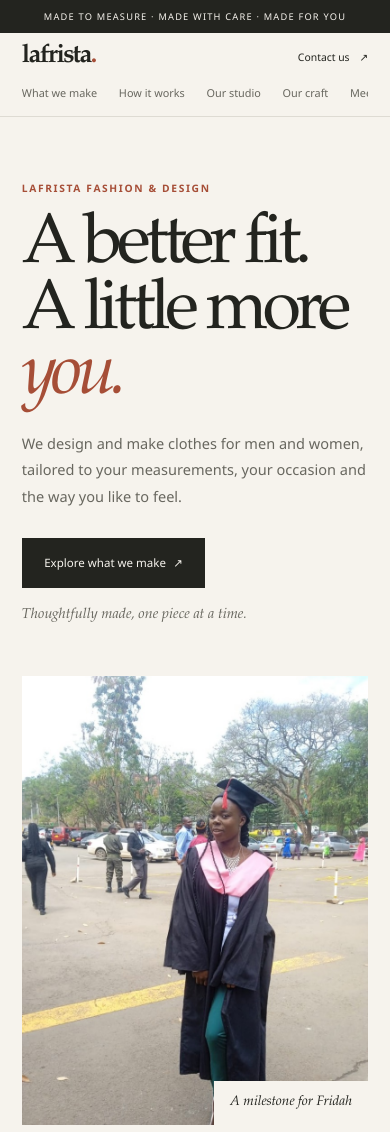
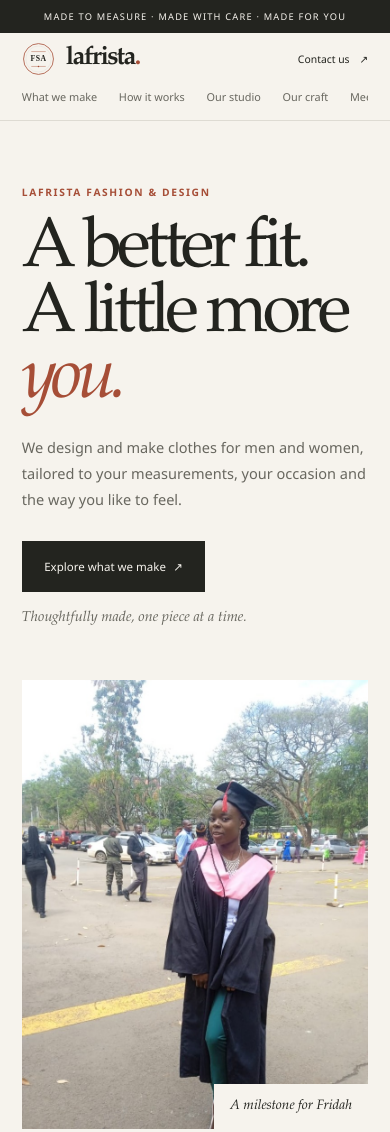
Before and after one commit to omondistephen397-oss/Lafrista, a plain HTML site: page index.html in a window 390 px wide. Shown: the top 1132 px of the page. Drawn offline with Linux system fonts and the light colour scheme.

Commit message:
Add Lafrista FSA logo
Publish the responsive FSA monogram beside the Lafrista wordmark.

```diff
--- a/index.html
+++ b/index.html
@@ -14,7 +14,10 @@
 
     <header class="site-header">
       <div class="header-inner">
-        <a class="wordmark" href="#home" aria-label="Lafrista home">lafrista<span>.</span></a>
+        <a class="wordmark brand-lockup" href="#home" aria-label="Lafrista home; FSA for Fridah, Stephen and Andy">
+          <img class="brand-mark" src="images/lafrista-fsa-mark.svg" alt="">
+          <span class="wordmark-label">lafrista<span>.</span></span>
+        </a>
         <nav class="main-nav" aria-label="Main navigation">
           <a href="#services">What we make</a>
           <a href="#process">How it works</a>
@@ -244,7 +247,10 @@
     </main>
 
     <footer class="site-footer">
-      <a class="wordmark" href="#home" aria-label="Lafrista home">lafrista<span>.</span></a>
+      <a class="wordmark brand-lockup" href="#home" aria-label="Lafrista home; FSA for Fridah, Stephen and Andy">
+        <img class="brand-mark" src="images/lafrista-fsa-mark.svg" alt="">
+        <span class="wordmark-label">lafrista<span>.</span></span>
+      </a>
       <p>Wear what feels like you.</p>
       <a class="text-link" href="mailto:fridahwanjawa600@gmail.com">Say hello <span aria-hidden="true">↗</span></a>
       <small>© 2026 Lafrista Fashion &amp; Design. Made with care.</small>
--- a/styles.css
+++ b/styles.css
@@ -89,7 +89,21 @@ textarea:focus-visible {
   letter-spacing: -0.07em;
 }
 
-.wordmark span {
+.brand-lockup {
+  display: inline-flex;
+  align-items: center;
+  gap: 0.65rem;
+}
+
+.brand-mark {
+  display: block;
+  width: 2.5rem;
+  height: 2.5rem;
+  flex: 0 0 auto;
+}
+
+.wordmark > span:not(.wordmark-label),
+.wordmark-label span {
   color: var(--color-accent);
 }
 
@@ -1021,6 +1035,11 @@ h2 {
     font-size: 1.6rem;
   }
 
+  .brand-mark {
+    width: 2.1rem;
+    height: 2.1rem;
+  }
+
   .bag-link {
     font-size: 0.65rem;
   }
```
Also changed, not shown: images/lafrista-fsa-mark.svg (added), 1 other file.
